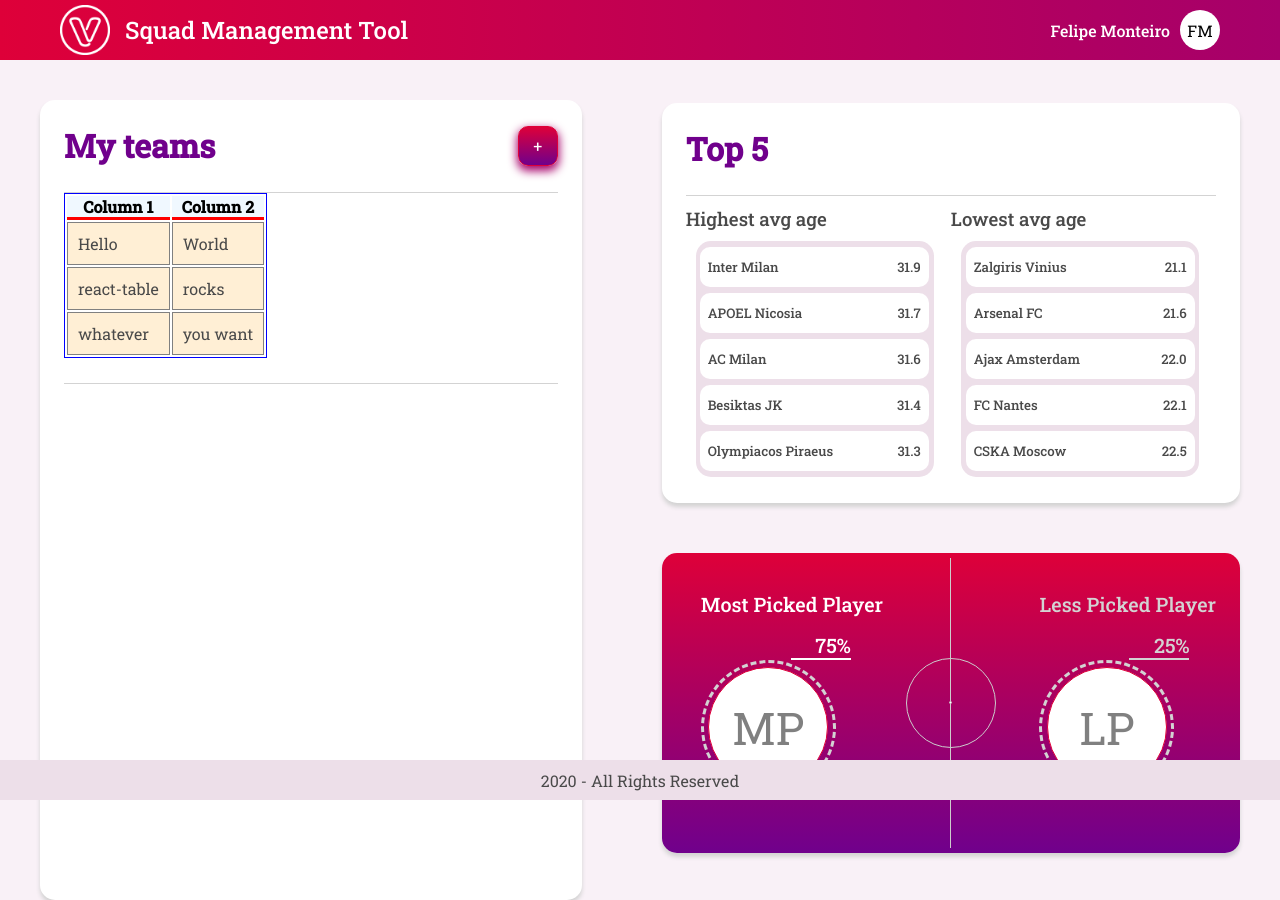
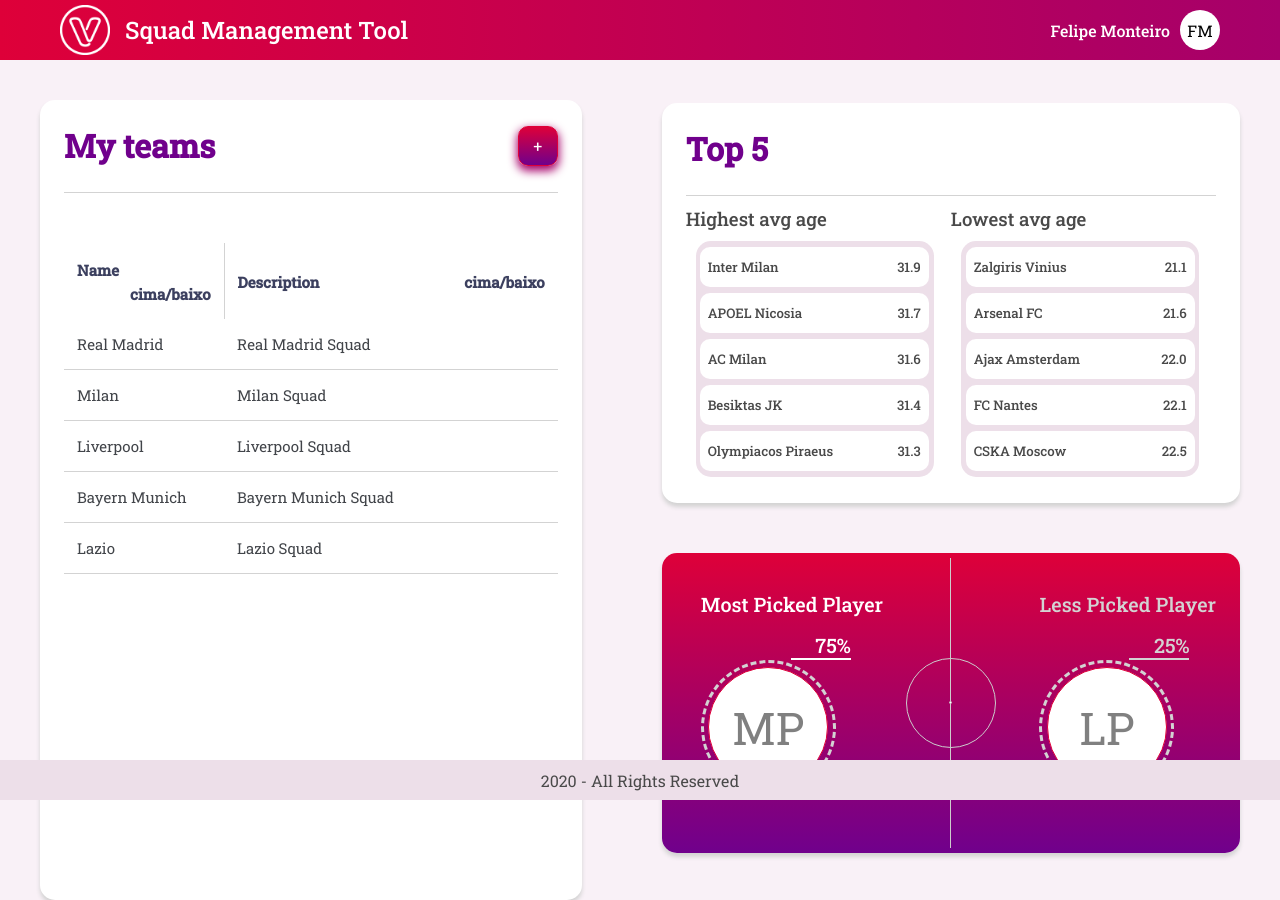
Before and after one commit to felipedeamonteiro/venturus_frontend_test_2020, a React (Create React App) app: page / in a window 1280 px wide. Built offline with nearby package versions, Linux system fonts and the light colour scheme.

Commit message:
Add table to myteams page

```diff
--- a/src/components/Table/index.tsx
+++ b/src/components/Table/index.tsx
@@ -2,11 +2,6 @@
 import React, { useMemo } from 'react';
 import { useTable, Column, useSortBy } from 'react-table';
 import { Container } from './styles';
-
-interface ITable {
-  columns: Array<Column>;
-  data: Array<any>;
-}
 
 interface Example {
   col1: string;
@@ -17,12 +12,14 @@
   const columns: Column<Example>[] = useMemo(
     () => [
       {
-        Header: 'Column 1',
+        Header: 'Name',
         accessor: 'col1' as keyof Example,
+        sortType: 'basic',
       },
       {
-        Header: 'Column 2',
+        Header: 'Description',
         accessor: 'col2' as keyof Example,
+        sortType: 'basic',
       },
     ],
     [],
@@ -31,16 +28,24 @@
   const data = useMemo(
     () => [
       {
-        col1: 'Hello',
-        col2: 'World',
+        col1: 'Real Madrid',
+        col2: 'Real Madrid Squad',
       },
       {
-        col1: 'react-table',
-        col2: 'rocks',
+        col1: 'Milan',
+        col2: 'Milan Squad',
       },
       {
-        col1: 'whatever',
-        col2: 'you want',
+        col1: 'Liverpool',
+        col2: 'Liverpool Squad',
+      },
+      {
+        col1: 'Bayern Munich',
+        col2: 'Bayern Munich Squad',
+      },
+      {
+        col1: 'Lazio',
+        col2: 'Lazio Squad',
       },
     ],
     [],
@@ -52,25 +57,24 @@
     headerGroups,
     rows,
     prepareRow,
-  } = useTable({ data, columns } as any, useSortBy);
+  } = useTable({ data, columns, manualSortBy: true } as any, useSortBy);
 
   return (
     <Container>
-      <table {...getTableProps()} style={{ border: 'solid 1px blue' }}>
+      <table {...getTableProps()}>
         <thead>
           {headerGroups.map(headerGroup => (
             <tr {...headerGroup.getHeaderGroupProps()}>
               {headerGroup.headers.map(column => (
-                <th
-                  {...column.getHeaderProps()}
-                  style={{
-                    borderBottom: 'solid 3px red',
-                    background: 'aliceblue',
-                    color: 'black',
-                    fontWeight: 'bold',
-                  }}
-                >
+                <th {...column.getHeaderProps(column.getSortByToggleProps())}>
                   {column.render('Header')}
+                  <span>
+                    {column.isSorted
+                      ? column.isSortedDesc
+                        ? 'cima'
+                        : 'baixo'
+                      : 'cima/baixo'}
+                  </span>
                 </th>
               ))}
             </tr>
@@ -83,16 +87,7 @@
               <tr {...row.getRowProps()}>
                 {row.cells.map(cell => {
                   return (
-                    <td
-                      {...cell.getCellProps()}
-                      style={{
-                        padding: '10px',
-                        border: 'solid 1px gray',
-                        background: 'papayawhip',
-                      }}
-                    >
-                      {cell.render('Cell')}
-                    </td>
+                    <td {...cell.getCellProps()}>{cell.render('Cell')}</td>
                   );
                 })}
               </tr>
--- a/src/components/Table/styles.ts
+++ b/src/components/Table/styles.ts
@@ -1,41 +1,18 @@
 import styled from 'styled-components';
 
 export const Container = styled.div`
-  .wrapper {
-    display: flex;
-    flex-direction: column;
-    font-family: 'Lato', sans-serif;
-
-    .loading {
+  /* .loading {
     animation-name: loading;
     animation-duration: 0.5s;
     animation-iteration-count: infinite;
     animation-direction: alternate-reverse;
-    }
-
-    .setAmount {
-      max-width: 200px;
-      padding: 5px;
-      align-self: flex-end;
-      margin-bottom: 10px;
-    }
-
-    .table {
+  } */
+  border-bottom: 0 !important;
+  table {
     width: 100%;
-      border-radius: 10px;
-      background-color: #fefefe;
-      box-shadow: 10px 6px 6px rgba(0, 0, 0, 0.1);
+    margin-top: 50px;
     border-collapse: collapse;
     font-size: 15px;
-
-      tr:nth-child(even) {
-        background-color: #f2f2f2;
-      }
-
-      thead {
-        background-color: #f2f2f2;
-        border-bottom: 2px solid #95989a;
-      }
 
     th,
     td {
@@ -43,68 +20,49 @@
       padding: 13px;
       text-align: left;
       line-height: 24px;
-
-        :last-child {
-          border-right: 0;
-        }
     }
 
+    thead {
       th {
         color: #3c405f;
-        padding: 26px 13px 13px;
+        padding: 15px 13px 13px;
         border-top: 0;
+        height: 40px;
+
+        span {
+          float: right;
+          margin-left: 15px;
         }
 
-      th > svg {
-        margin-left: 8px;
-      }
-
-      td {
-        input {
-          font-size: 1rem;
-          padding: 0;
-          margin: 0;
-          border: 0;
+        :first-child {
+          border-right: 1px solid lightgray;
+          width: 160px;
         }
       }
     }
 
-    .pagination {
-      display: flex;
-      align-items: center;
-      justify-content: flex-end;
-      color: #414449;
-      padding: 20px 0;
-
-      & > button {
-        border: 0;
-        background-color: transparent;
-        margin-right: 5px;
-        cursor: pointer;
-        transition: opacity 0.3s;
+    tbody {
+      tr {
+        border-bottom: 1px solid lightgray;
 
         &:hover {
-          opacity: 0.8;
+          background: #fce9f7;
+          width: 100%;
+
+          td {
+            color: #de0093;
+          }
+        }
+      }
     }
   }
 
-      strong,
-      b {
-        color: #3c405f;
-      }
-    }
-
-    .amount {
-      margin-left: 10px;
-    }
-  }
-
-  @keyframes loading {
+  /* @keyframes loading {
     from {
       opacity: 1;
     }
     to {
       opacity: 0.3;
     }
-  }
+  } */
 `;
```
Also changed, not shown: src/@types/react-table-config.d.ts (added, +129 -0 lines), .eslintrc.json. Lines whose indentation alone changed are shown as unchanged.
